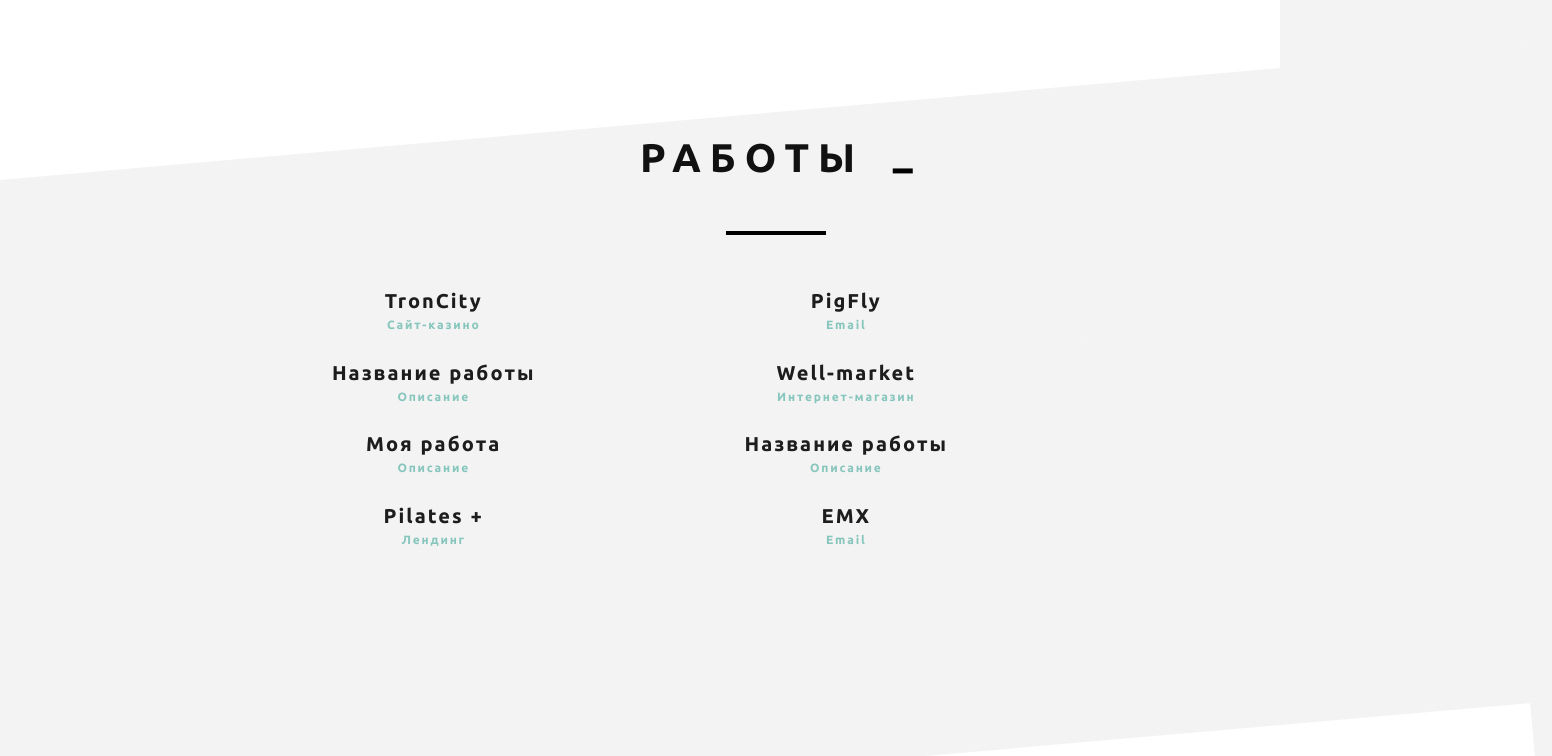
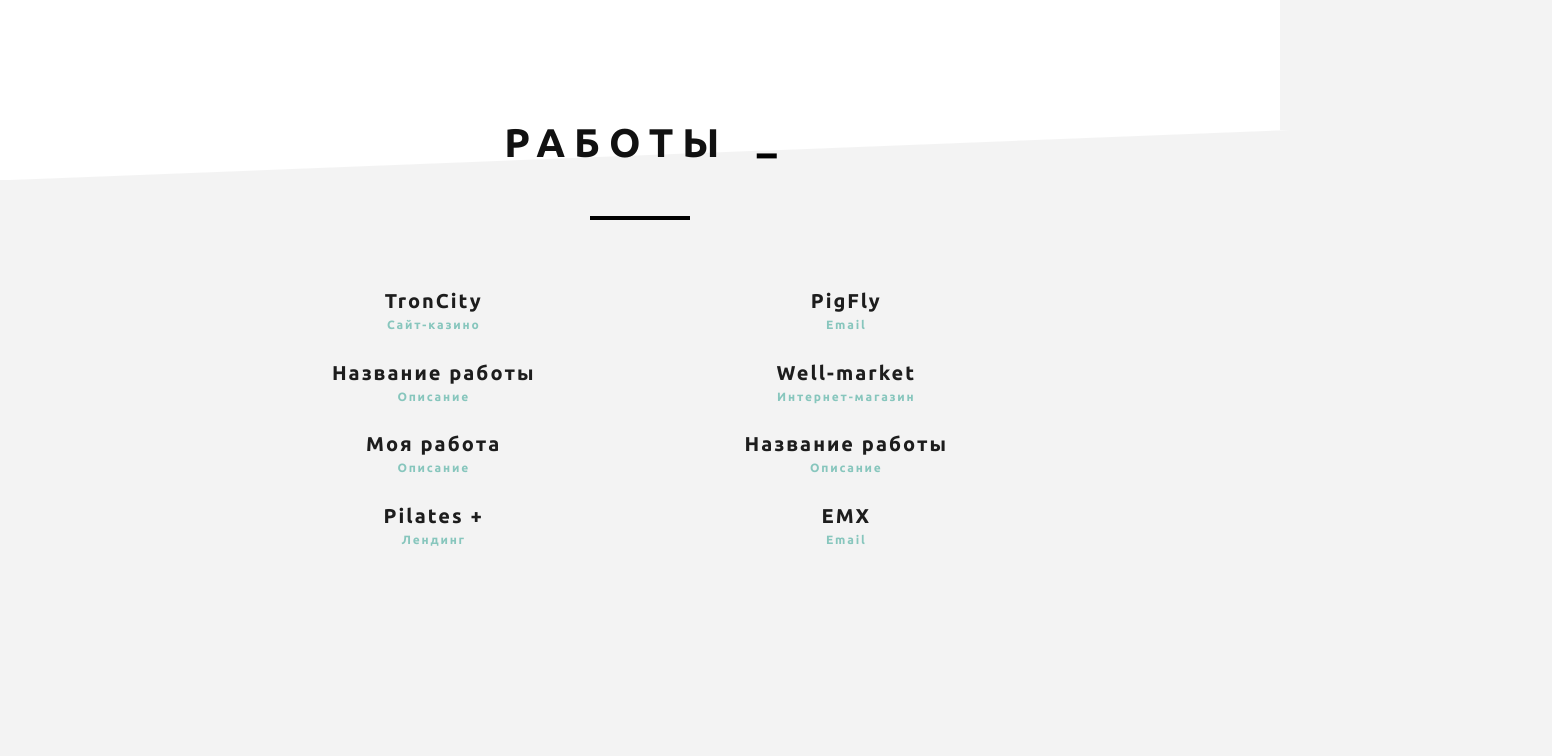
Before and after one commit to TadiusSapfiro/Portfolio, a website: page source/index.html in a window 1280 px wide. Shown: the part 1820-2576 px from the top of the page, 1552 px wide, since content can reach past the window. Drawn offline with nearby package versions, Linux system fonts and the light colour scheme; files that its build step writes are made by us from their sources.

Commit message:
Доработка Console-container

```diff
--- a/source/less/serving-blocks.less
+++ b/source/less/serving-blocks.less
@@ -56,16 +56,13 @@
 }
 
 .section:before{
-	position: absolute;
-	z-index: -1;
-	content: '';
-	width: 120%;
-	top: 0;
-	left: 0;
-	transform-origin: left top;
-	height: 250px;
-	background-color: #fff;
-	transform: rotate(-5deg);
+		content:'';
+		position:absolute;
+		top:-50px;
+		width:0;
+		height:0;
+		border-bottom: 50px solid @gray;
+		border-left: 100vw solid #fff;
 }
 
 .section--gray:before{
--- a/source/less/work.less
+++ b/source/less/work.less
@@ -4,7 +4,8 @@
   z-index: 1;
   & .console-container{
     position: absolute;
-    top: 0;
+    width: 80%;
+    top: -30px;
     left: 50%;
     transform: translateX(-50%);
   }
@@ -61,7 +62,7 @@
     padding-top: @con-p-t;
     padding-bottom: 140px;
     & .console-container {
-      transform: translateY(-30%);
+      top: -60px;
     }
 
     &__list {
```
